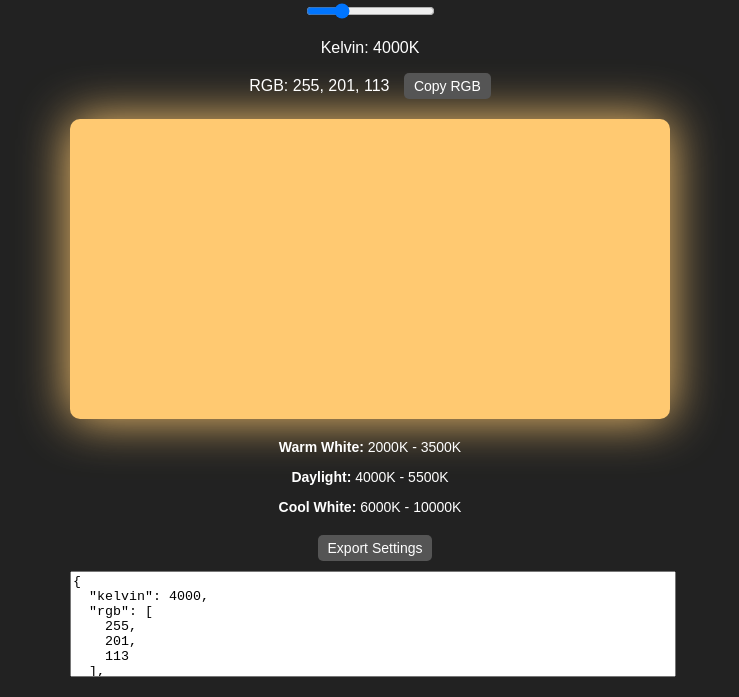
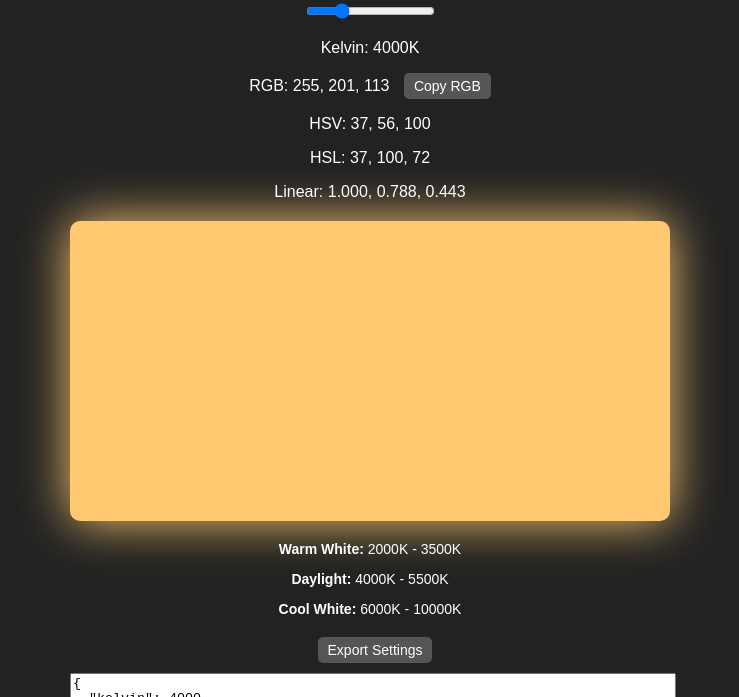
Before and after one commit to marufx86/LightKelvin, a plain HTML site: page index.html in a window 1280 px wide. Shown: the part 79-776 px from the top of the page, without its empty margins (270-1009 px from the left). Drawn offline with Linux system fonts and the light colour scheme.

Commit message:
added multiple color space conversions

```diff
--- a/index.html
+++ b/index.html
@@ -15,6 +15,9 @@
       RGB: <span id="rgb-value">255, 183, 76</span>
       <button id="copy-btn">Copy RGB</button>
     </p>
+    <p>HSV: <span id="hsv-value"></span></p>
+    <p>HSL: <span id="hsl-value"></span></p>
+    <p>Linear: <span id="linear-value"></span></p>
     <div id="light-display"></div>
     <div class="info">
       <p><strong>Warm White:</strong> 2000K - 3500K</p>
--- a/script.js
+++ b/script.js
@@ -2,6 +2,9 @@ document.addEventListener("DOMContentLoaded", function() {
     const kelvinSlider = document.getElementById("kelvin-slider");
     const kelvinValue = document.getElementById("kelvin-value");
     const rgbValue = document.getElementById("rgb-value");
+    const hsvValue = document.getElementById("hsv-value");
+    const hslValue = document.getElementById("hsl-value");
+    const linearValue = document.getElementById("linear-value");
     const lightDisplay = document.getElementById("light-display");
     const copyBtn = document.getElementById("copy-btn");
     const exportBtn = document.getElementById("export-btn");
@@ -16,6 +19,11 @@ document.addEventListener("DOMContentLoaded", function() {
         lightDisplay.style.backgroundColor = colorString;
         lightDisplay.style.boxShadow = `0px 0px 50px ${colorString}`;
         rgbValue.textContent = colorArray.join(', ');
+
+        // Update additional conversions
+        hsvValue.textContent = rgbToHsv(colorArray[0], colorArray[1], colorArray[2]).join(', ');
+        hslValue.textContent = rgbToHsl(colorArray[0], colorArray[1], colorArray[2]).join(', ');
+        linearValue.textContent = rgbToLinear(colorArray[0], colorArray[1], colorArray[2]).join(', ');
 
         // Update export output with current settings
         updateExport(kelvin, colorArray);
@@ -51,6 +59,9 @@ document.addEventListener("DOMContentLoaded", function() {
         }
         exportData.rgb = colorArray;
         exportData.hex = rgbToHex(colorArray);
+        exportData.hsv = rgbToHsv(colorArray[0], colorArray[1], colorArray[2]);
+        exportData.hsl = rgbToHsl(colorArray[0], colorArray[1], colorArray[2]);
+        exportData.linear = rgbToLinear(colorArray[0], colorArray[1], colorArray[2]);
         exportOutput.value = JSON.stringify(exportData, null, 2);
     }
 
@@ -78,6 +89,58 @@ document.addEventListener("DOMContentLoaded", function() {
         }
     }
 
+    // Convert RGB to HSV (Hue in degrees, Saturation and Value in percentage)
+    function rgbToHsv(r, g, b) {
+        let rNorm = r / 255, gNorm = g / 255, bNorm = b / 255;
+        let max = Math.max(rNorm, gNorm, bNorm), min = Math.min(rNorm, gNorm, bNorm);
+        let delta = max - min;
+        let h = 0;
+        if (delta === 0) {
+            h = 0;
+        } else if (max === rNorm) {
+            h = 60 * (((gNorm - bNorm) / delta) % 6);
+        } else if (max === gNorm) {
+            h = 60 * (((bNorm - rNorm) / delta) + 2);
+        } else if (max === bNorm) {
+            h = 60 * (((rNorm - gNorm) / delta) + 4);
+        }
+        if (h < 0) h += 360;
+        let s = max === 0 ? 0 : (delta / max);
+        let v = max;
+        return [Math.round(h), Math.round(s * 100), Math.round(v * 100)];
+    }
+
+    // Convert RGB to HSL (Hue in degrees, Saturation and Lightness in percentage)
+    function rgbToHsl(r, g, b) {
+        let rNorm = r / 255, gNorm = g / 255, bNorm = b / 255;
+        let max = Math.max(rNorm, gNorm, bNorm), min = Math.min(rNorm, gNorm, bNorm);
+        let l = (max + min) / 2;
+        let s = 0;
+        let h = 0;
+        if (max !== min) {
+            let d = max - min;
+            s = l > 0.5 ? d / (2 - max - min) : d / (max + min);
+            if (max === rNorm) {
+                h = ((gNorm - bNorm) / d) + (gNorm < bNorm ? 6 : 0);
+            } else if (max === gNorm) {
+                h = ((bNorm - rNorm) / d) + 2;
+            } else if (max === bNorm) {
+                h = ((rNorm - gNorm) / d) + 4;
+            }
+            h *= 60;
+        }
+        return [Math.round(h), Math.round(s * 100), Math.round(l * 100)];
+    }
+
+    // Convert RGB to Linear space (values normalized between 0 and 1)
+    function rgbToLinear(r, g, b) {
+        return [
+            (r / 255).toFixed(3),
+            (g / 255).toFixed(3),
+            (b / 255).toFixed(3)
+        ];
+    }
+
     // Function to copy text to clipboard for preset values
     window.copyText = function(text) {
         navigator.clipboard.writeText(text)
@@ -98,6 +161,11 @@ document.addEventListener("DOMContentLoaded", function() {
         lightDisplay.style.boxShadow = `0px 0px 50px ${colorString}`;
         rgbValue.textContent = rgbArray.join(', ');
 
+        // Update additional conversions for preset
+        hsvValue.textContent = rgbToHsv(rgbArray[0], rgbArray[1], rgbArray[2]).join(', ');
+        hslValue.textContent = rgbToHsl(rgbArray[0], rgbArray[1], rgbArray[2]).join(', ');
+        linearValue.textContent = rgbToLinear(rgbArray[0], rgbArray[1], rgbArray[2]).join(', ');
+
         // If an approximate Kelvin value is provided and is a valid number, update the slider and Kelvin display
         if (typeof approximateKelvin === 'number') {
             kelvinSlider.value = approximateKelvin;
```
